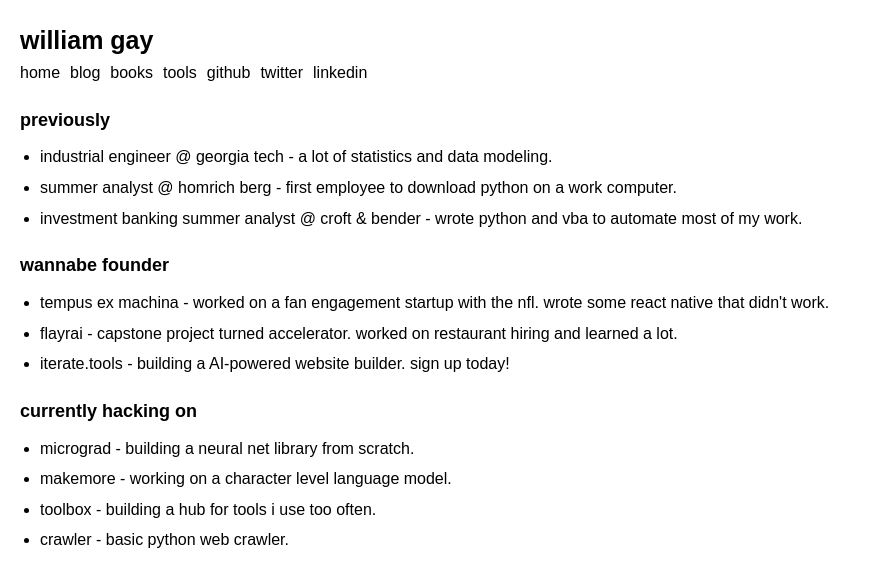
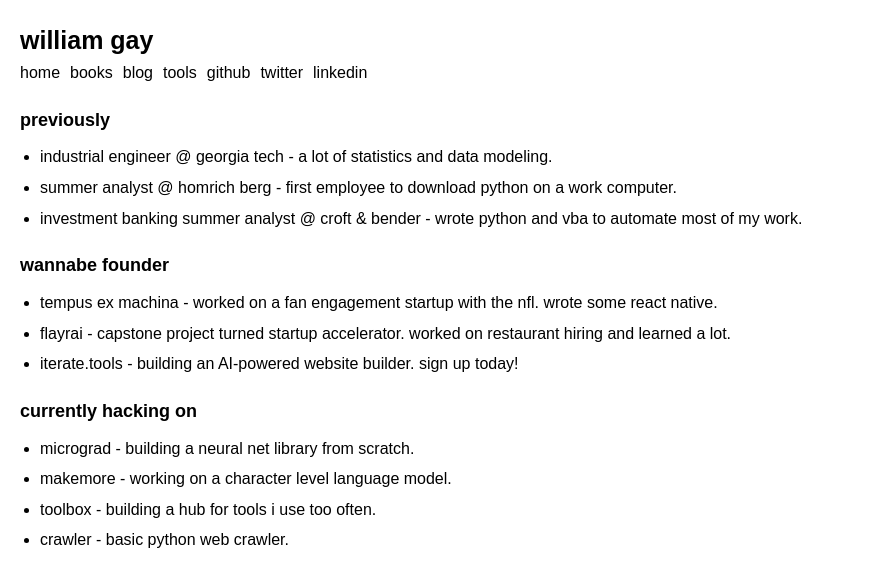
Before and after one commit to williamgay25/site, a React (Create React App) app: page / in a window 1280 px wide. Shown: the top 586 px of the page, without its empty margins (0-871 px from the left). Built offline with nearby package versions, Linux system fonts and the light colour scheme.

Commit message:
chore: clean up

```diff
--- a/src/components/Nav.js
+++ b/src/components/Nav.js
@@ -7,8 +7,8 @@
       <nav>
           <ul>
             <li><a href="/">home</a></li>
+            <li><a href="/books">books</a></li>
             <li><a href="/blog">blog</a></li>
-            <li><a href="/books">books</a></li>
             <li><a href="https://tools.williamgay.me">tools</a></li>
             <li><a href="https://github.com/williamgay25">github</a></li>
             <li><a href="https://twitter.com/williamgay25">twitter</a></li>
--- a/src/pages/Home.js
+++ b/src/pages/Home.js
@@ -21,9 +21,9 @@
         <section>
           <h2>wannabe founder</h2>
           <ul>
-            <li><a href="https://tempus-ex.com">tempus ex machina</a> - worked on a fan engagement startup with the nfl. wrote some react native that didn't work.</li>
-            <li><a href="https://findflayr.com">flayrai</a> - capstone project turned accelerator. worked on restaurant hiring and learned a lot.</li>
-            <li><a href="https://iterate.tools">iterate.tools</a> - building a AI-powered website builder. sign up today!</li>
+            <li><a href="https://tempus-ex.com">tempus ex machina</a> - worked on a fan engagement startup with the nfl. wrote some react native.</li>
+            <li><a href="https://findflayr.com">flayrai</a> - capstone project turned startup accelerator. worked on restaurant hiring and learned a lot.</li>
+            <li><a href="https://iterate.tools">iterate.tools</a> - building an AI-powered website builder. sign up today!</li>
           </ul>
         </section>
 
```
